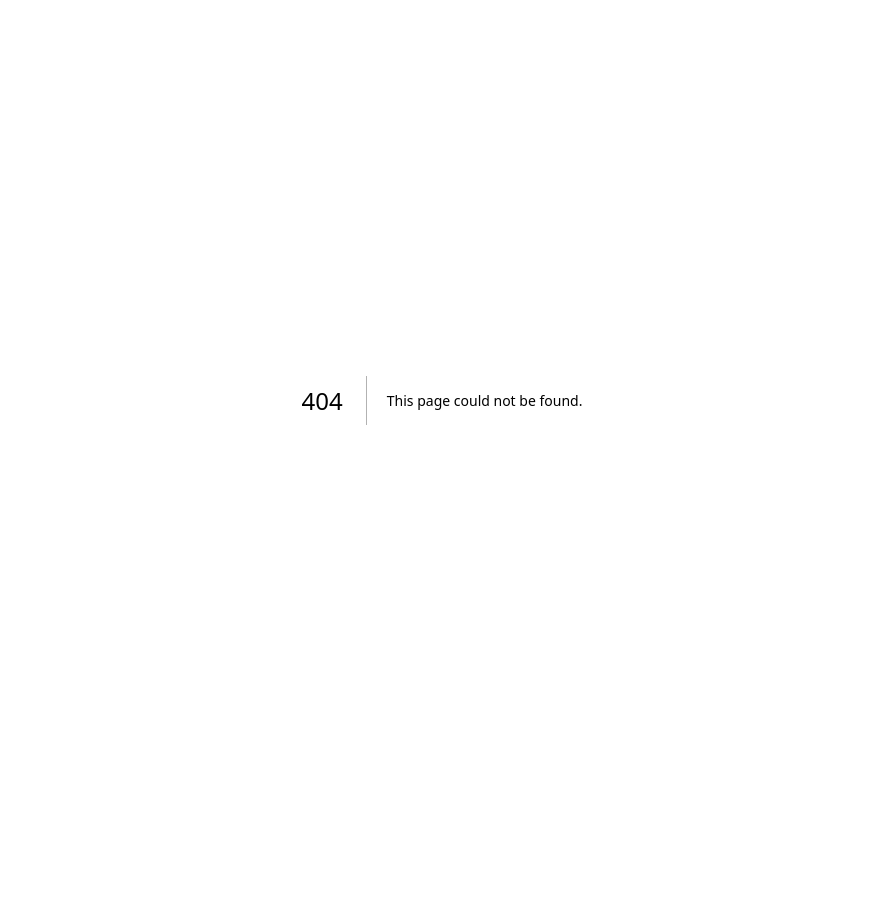
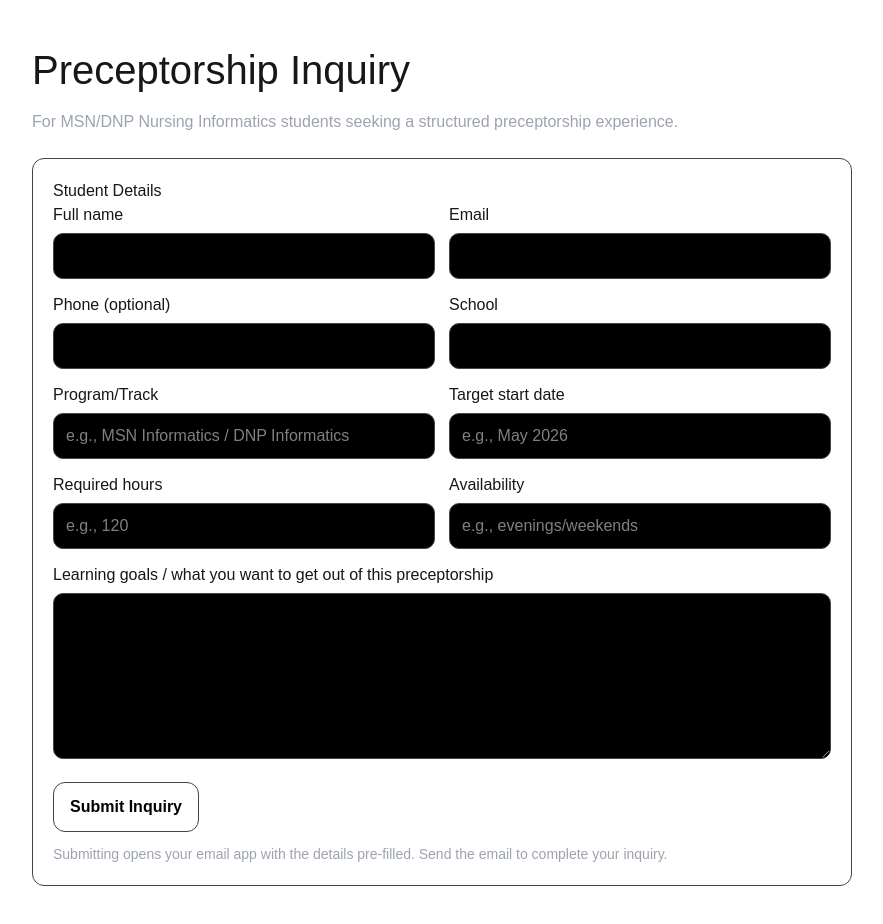
Before and after one commit to bamao33-hub/nursebridge-web, a Next.js app: page /app/preceptorship in a window 1280 px wide. Before the commit this address had no page. Shown: the whole page, without its empty margins (198-1081 px from the left). Before the commit the page ends 800 px from the top, so only its background shows below. Built offline with nearby package versions, Linux system fonts and the light colour scheme.

Commit message:
Create page.tsx

```diff
--- /dev/null
+++ b/app/app/preceptorship/page.tsx
@@ -0,0 +1,136 @@
+export default function PreceptorshipPage() {
+  return (
+    <main style={{ fontFamily: "Arial, sans-serif", padding: "40px", maxWidth: "900px", margin: "auto" }}>
+      <h1 style={{ fontSize: "40px", marginBottom: "10px" }}>Preceptorship Inquiry</h1>
+      <p style={{ color: "#9ca3af", marginTop: 0 }}>
+        For MSN/DNP Nursing Informatics students seeking a structured preceptorship experience.
+      </p>
+
+      <div style={{ border: "1px solid #444", borderRadius: 12, padding: 20, marginTop: 24 }}>
+        <h2 style={{ marginTop: 0 }}>Student Details</h2>
+
+        <form
+          onSubmit={(e) => {
+            e.preventDefault();
+            const form = e.currentTarget as HTMLFormElement;
+            const data = new FormData(form);
+
+            const fullName = String(data.get("fullName") || "");
+            const email = String(data.get("email") || "");
+            const phone = String(data.get("phone") || "");
+            const school = String(data.get("school") || "");
+            const program = String(data.get("program") || "");
+            const startDate = String(data.get("startDate") || "");
+            const hours = String(data.get("hours") || "");
+            const availability = String(data.get("availability") || "");
+            const goals = String(data.get("goals") || "");
+
+            const subject = encodeURIComponent(`Preceptorship Inquiry — ${fullName}`);
+            const body = encodeURIComponent(
+              `Preceptorship Inquiry\n\n` +
+              `Name: ${fullName}\n` +
+              `Email: ${email}\n` +
+              `Phone: ${phone}\n\n` +
+              `School: ${school}\n` +
+              `Program/Track: ${program}\n` +
+              `Target start date: ${startDate}\n` +
+              `Required hours: ${hours}\n` +
+              `Availability: ${availability}\n\n` +
+              `Learning goals / expectations:\n${goals}\n`
+            );
+
+            // Change this to your preferred inbox:
+            const to = "info@nursebridgeconsulting.com";
+            window.location.href = `mailto:${to}?subject=${subject}&body=${body}`;
+          }}
+        >
+          <div style={{ display: "grid", gridTemplateColumns: "1fr 1fr", gap: 14 }}>
+            <label>
+              Full name
+              <input name="fullName" required style={inputStyle} />
+            </label>
+
+            <label>
+              Email
+              <input name="email" type="email" required style={inputStyle} />
+            </label>
+
+            <label>
+              Phone (optional)
+              <input name="phone" style={inputStyle} />
+            </label>
+
+            <label>
+              School
+              <input name="school" required style={inputStyle} />
+            </label>
+
+            <label>
+              Program/Track
+              <input name="program" placeholder="e.g., MSN Informatics / DNP Informatics" required style={inputStyle} />
+            </label>
+
+            <label>
+              Target start date
+              <input name="startDate" placeholder="e.g., May 2026" required style={inputStyle} />
+            </label>
+
+            <label>
+              Required hours
+              <input name="hours" placeholder="e.g., 120" required style={inputStyle} />
+            </label>
+
+            <label>
+              Availability
+              <input name="availability" placeholder="e.g., evenings/weekends" required style={inputStyle} />
+            </label>
+          </div>
+
+          <label style={{ display: "block", marginTop: 14 }}>
+            Learning goals / what you want to get out of this preceptorship
+            <textarea name="goals" required rows={6} style={textareaStyle} />
+          </label>
+
+          <button type="submit" style={buttonStyle}>
+            Submit Inquiry
+          </button>
+
+          <p style={{ color: "#9ca3af", marginTop: 12, fontSize: 14 }}>
+            Submitting opens your email app with the details pre-filled. Send the email to complete your inquiry.
+          </p>
+        </form>
+      </div>
+    </main>
+  );
+}
+
+const inputStyle: React.CSSProperties = {
+  width: "100%",
+  marginTop: 6,
+  padding: "10px 12px",
+  borderRadius: 10,
+  border: "1px solid #444",
+  background: "black",
+  color: "white",
+};
+
+const textareaStyle: React.CSSProperties = {
+  width: "100%",
+  marginTop: 6,
+  padding: "10px 12px",
+  borderRadius: 10,
+  border: "1px solid #444",
+  background: "black",
+  color: "white",
+};
+
+const buttonStyle: React.CSSProperties = {
+  marginTop: 16,
+  padding: "12px 16px",
+  borderRadius: 12,
+  border: "1px solid #444",
+  background: "white",
+  color: "black",
+  fontWeight: 700,
+  cursor: "pointer",
+};
```
